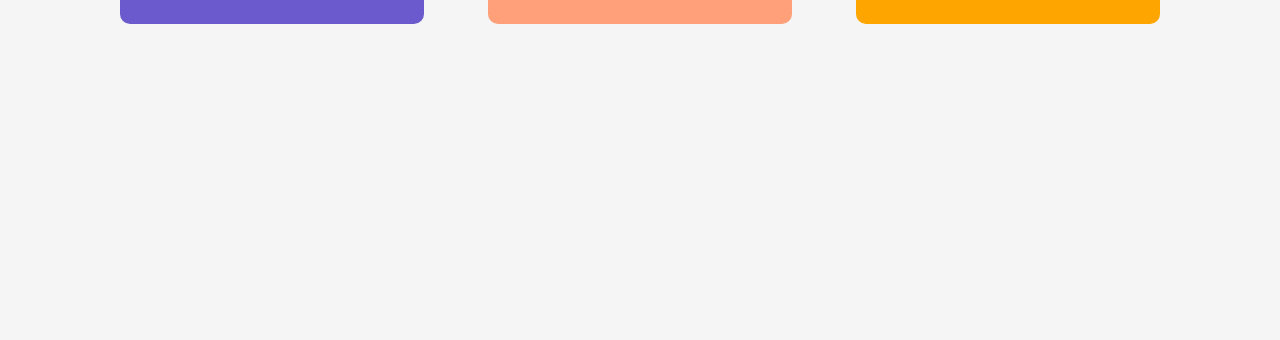
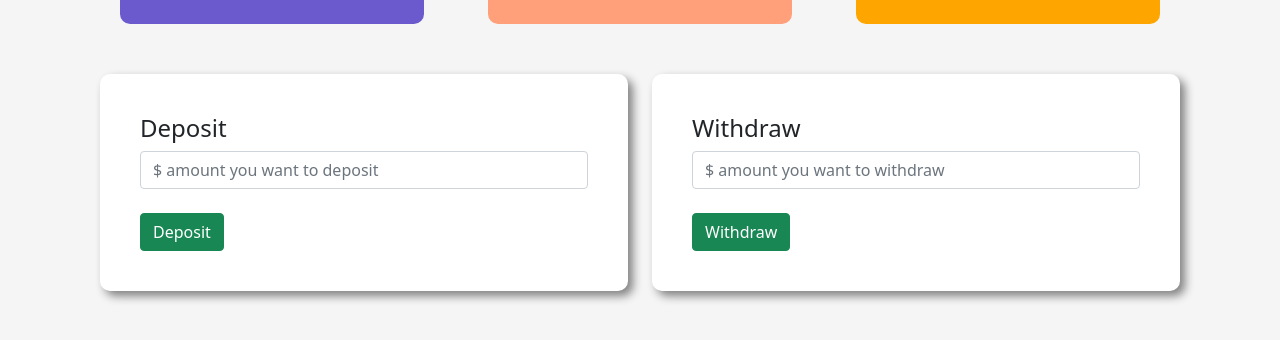
Before and after one commit to udaymondal/pioneer-bank, a plain HTML site: page index.html in a window 1280 px wide. Both pictures are taken after a click on the button "Enter". Shown: the part 194-534 px from the top of the page. Drawn offline with nearby package versions, Linux system fonts and the light colour scheme.

Commit message:
formDone

```diff
--- a/index.html
+++ b/index.html
@@ -40,6 +40,27 @@
                 </div>
             </div>
         </div>
+
+        <div>
+            <div class="row">
+                <div class="col-md-6">
+                    <div class="submit-area">
+                        <h4>Deposit</h4>
+                        <input type="text" class="form-control" placeholder="$ amount you want to deposit">
+                        <br>
+                        <button class="btn btn-success">Deposit</button>
+                    </div>
+                </div>
+                <div class="col-md-6">
+                    <div class="submit-area">
+                        <h4>Withdraw</h4>
+                        <input type="text" class="form-control" placeholder="$ amount you want to withdraw">
+                        <br>
+                        <button class="btn btn-success">Withdraw</button>
+                    </div>
+                </div>
+            </div>
+        </div>
     </div>
 
 
--- a/script.js
+++ b/script.js
@@ -1,3 +1,4 @@
+// login button event handler
 const loginBtn = document.getElementById('login');
 loginBtn.addEventListener('click', function () {
     const loginArea = document.getElementById('login-area');
```
